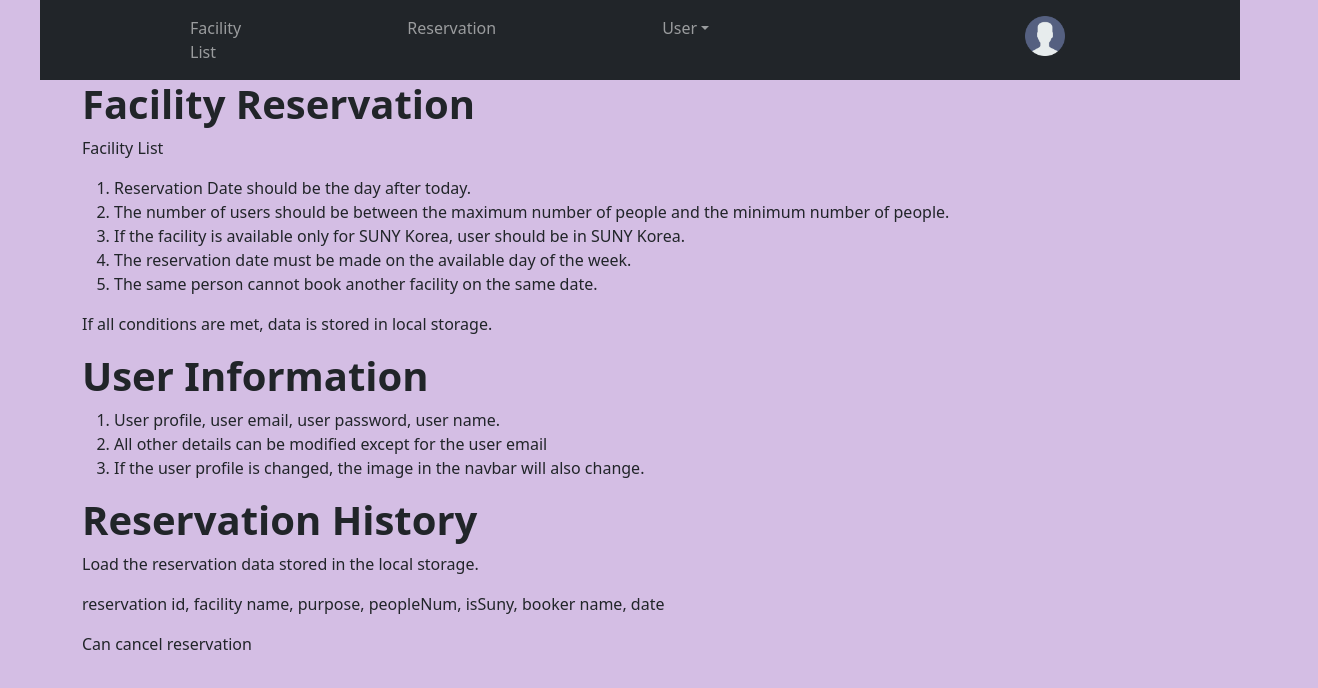
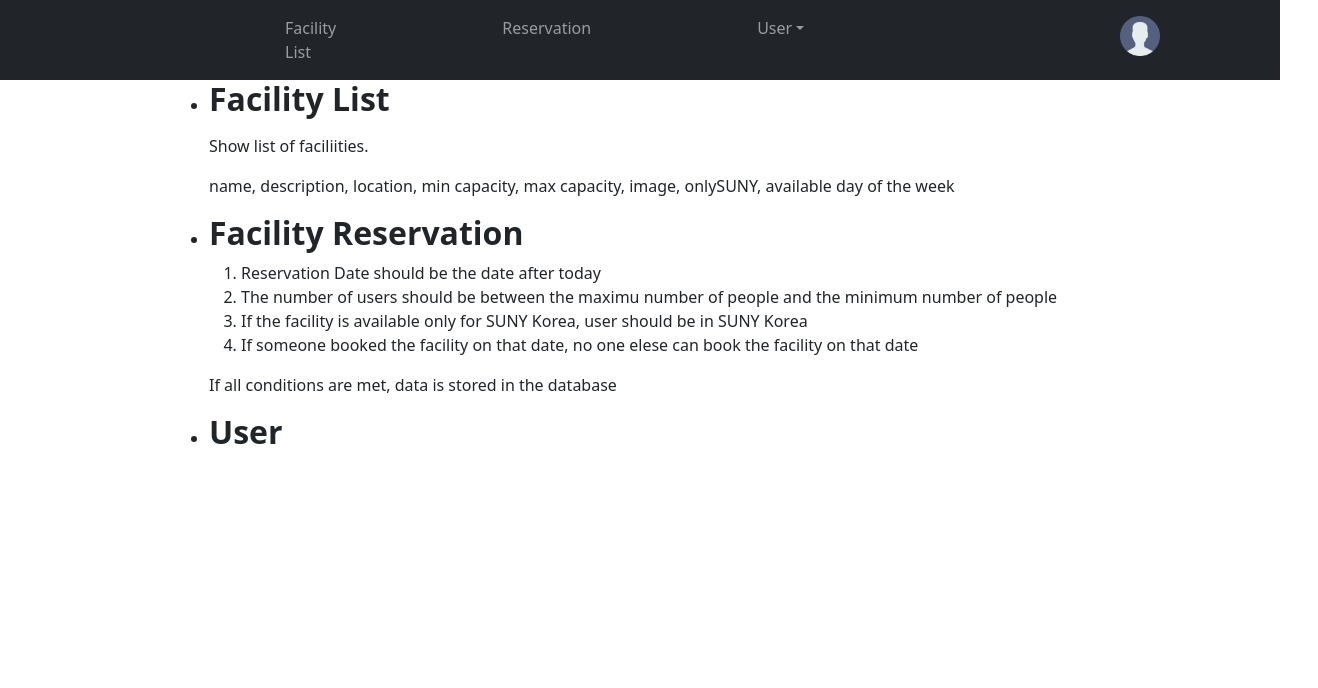
Before and after one commit to JoohyoungJun/cse316hw2, a React (Create React App) app: page / in a window 1280 px wide. Shown: the top 688 px of the page, 1318 px wide, since content can reach past the window. Built offline with nearby package versions, Linux system fonts and the light colour scheme; the HTML template or start-up script is replaced by a standard one.

Commit message:
Tenth commit: body color changed, navbar size modified, main page modified.

```diff
--- a/src/App.css
+++ b/src/App.css
@@ -42,7 +42,7 @@ Email: joohyoung.jun@stonybrook.edu
 }
 
 body {
-  background-color: #D4BEE4;
+  background-color: #ffffff;
 }
 
 .card-img-top {
@@ -54,7 +54,6 @@ body {
 }
 
 .navbar {
-  max-width: 1200px;
   margin: 0 auto;
 }
 
@@ -71,3 +70,8 @@ body {
   width: 400px;
 
 }
+
+
+.container {
+  margin-right: -25px;
+}
--- a/src/components/MainPage.js
+++ b/src/components/MainPage.js
@@ -7,30 +7,38 @@ import React from 'react';
 const MainPage = () => {
     return (
         <div class="container">
-            <h1><strong>Facility Reservation</strong></h1>
-            <p>Facility List</p>
-            <ol>
-            <li>Reservation Date should be the day after today.</li>
-                <li>The number of users should be between the maximum number
-                    of people and the minimum number of people.
+            <ul>
+                <li>
+                    <h2><strong>Facility List</strong></h2>
+                    <p></p>
+                    <p>Show list of faciliities.</p>
+                    <p></p>
+                    <p>name, description, location, min capacity, max capacity, image,
+                        onlySUNY, available day of the week
+                    </p>
                 </li>
-                <li>If the facility is available only for SUNY Korea,
-                    user should be in SUNY Korea.
+                <li>
+                    <h2><strong>Facility Reservation</strong></h2>
+                    <ol>
+                        <li>Reservation Date should be the date after today</li>
+                        <li>The number of users should be between the maximu number of people
+                            and the minimum number of people
+                        </li>
+                        <li>If the facility is available only for SUNY Korea, user should be
+                            in SUNY Korea
+                        </li>
+                        <li>If someone booked the facility on that date, no one elese can book the
+                            facility on that date
+                        </li>
+
+                    </ol>
+                    <p></p>
+                    <p>If all conditions are met, data is stored in the database</p>
                 </li>
-                <li>The reservation date must be made on the available day of the week.</li>
-                <li>The same person cannot book another facility on the same date.</li>
-            </ol>
-            <p>If all conditions are met, data is stored in local storage.</p>
-            <h1><strong>User Information</strong></h1>
-            <ol>
-                <li>User profile, user email, user password, user name.</li>
-                <li>All other details can be modified except for the user email</li>
-                <li>If the user profile is changed, the image in the navbar will also change.</li>
-            </ol>
-            <h1><strong>Reservation History</strong></h1>
-            <p>Load the reservation data stored in the local storage.</p>
-            <p>reservation id, facility name, purpose, peopleNum, isSuny, booker name, date</p>
-            <p>Can cancel reservation</p>
+                <li>
+                    <h2><strong>User</strong></h2>
+                </li>
+            </ul>
         </div>
     );
 };
--- a/src/components/Reservation.js
+++ b/src/components/Reservation.js
@@ -168,7 +168,7 @@ const Reservation = () => {
         //facility is reserved already
         //block user to make a reservation if the facility already reserved the day user selected
         if(isReserved){
-            window.alert(`${facilityInfo.name} is reserved on ${dateObj.toLocaleDateString} already!`);
+            window.alert(`${facilityInfo.name} is reserved on ${dateObj.toLocaleDateString()} already!`);
             return;
         }
 
```
Also changed, not shown: 2 other files (tests, documents, lock files or other folders).
